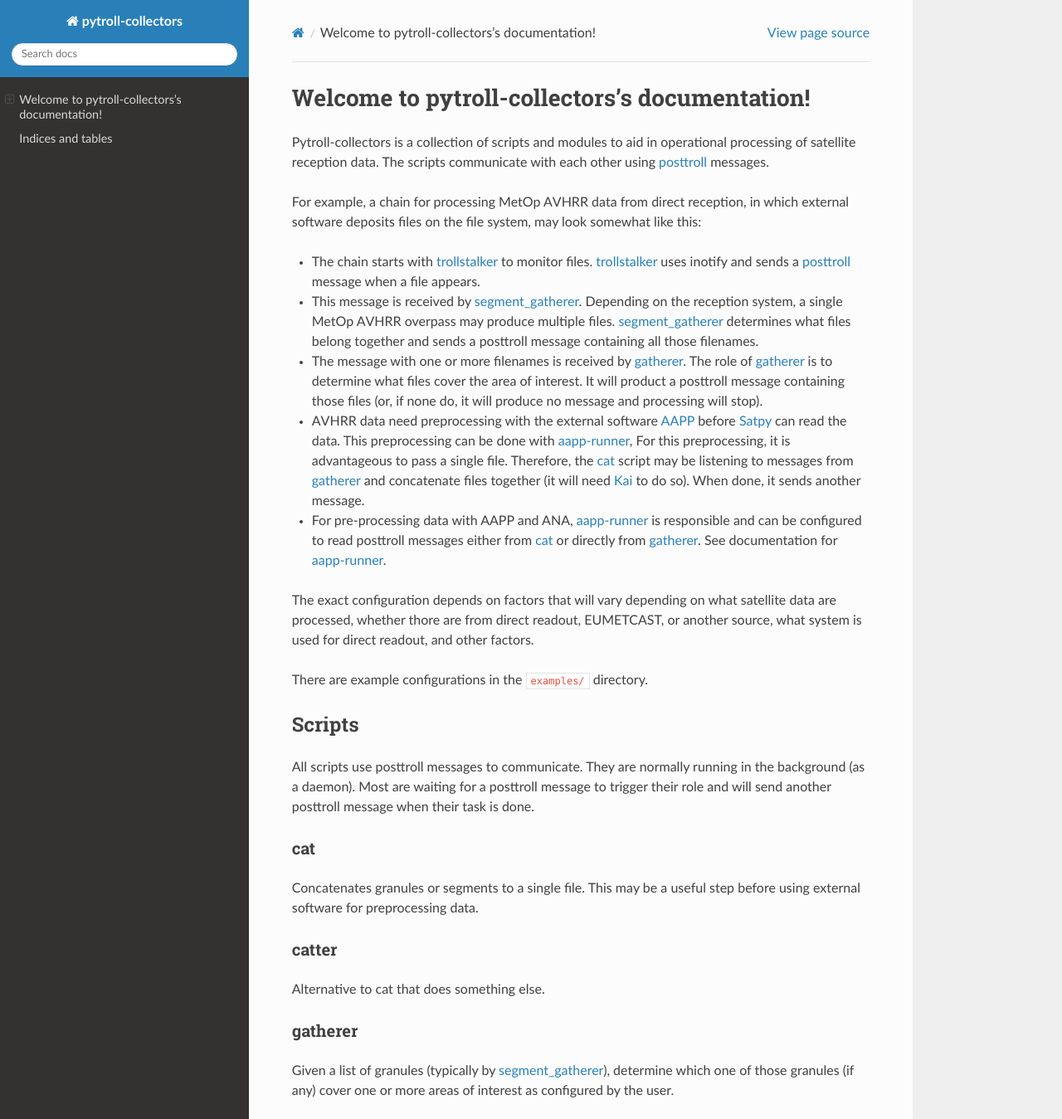
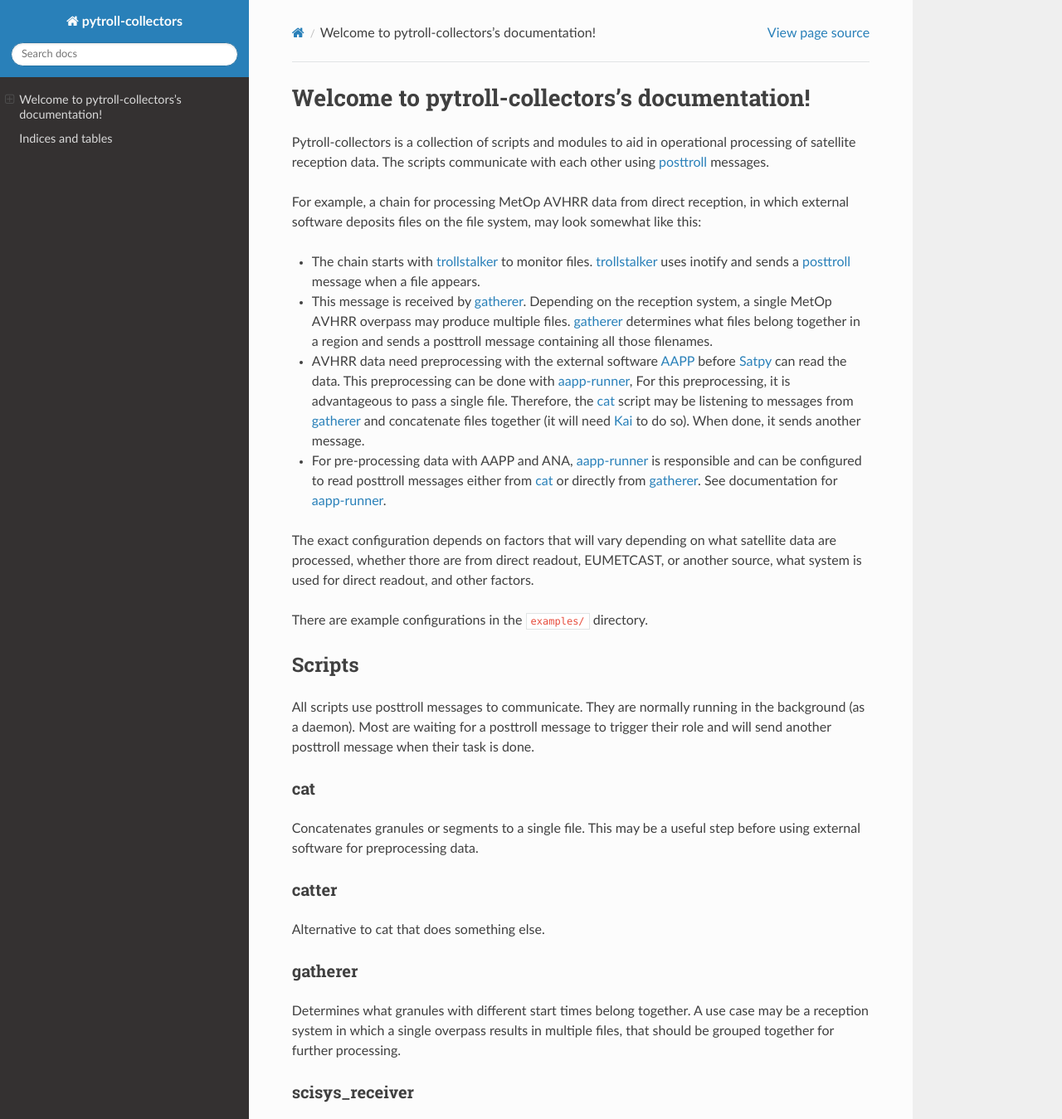
Before and after one commit to pytroll/pytroll-collectors, a Sphinx documentation site: the page built from doc/source/index.rst, in a window 1280 px wide and 1400 px high, cut to the strip 0-1349 px from the top of the window. Shown: the whole strip at 83% size. Built offline with Sphinx 7.4.7 and the Read the Docs theme 2.0.0, drawn with Linux system fonts in a browser that asks for light colours.

Commit message:
Fix docs for segment_gatherer
I understood segment_gatherer wrongly.  Based on a clarification by
Panu, clarify the difference between gatherer and segment_gatherer in
the documentation.

```diff
--- a/doc/source/index.rst
+++ b/doc/source/index.rst
@@ -21,14 +21,10 @@
 * The chain starts with :ref:`trollstalker` to monitor files.
   :ref:`trollstalker` uses inotify and sends a `posttroll`_ message
   when a file appears.
-* This message is received by :ref:`segment-gatherer`.  Depending on the
+* This message is received by :ref:`gatherer`.  Depending on the
   reception system, a single MetOp AVHRR overpass may produce multiple files.
-  :ref:`segment-gatherer` determines what files belong together and sends a
-  posttroll message containing all those filenames.
-* The message with one or more filenames is received by :ref:`gatherer`.
-  The role of :ref:`gatherer` is to determine what files cover the area of
-  interest.  It will product a posttroll message containing those files (or,
-  if none do, it will produce no message and processing will stop).
+  :ref:`gatherer` determines what files belong together in a region and sends
+  a posttroll message containing all those filenames.
 * AVHRR data need preprocessing with the external software `AAPP`_ before
   `Satpy`_ can read the data.  This preprocessing can be done with
   `aapp-runner`_, For this preprocessing, it is advantageous to pass a single
@@ -78,9 +74,9 @@
 gatherer
 ^^^^^^^^
 
-Given a list of granules (typically by :ref:`segment-gatherer`), determine
-which one of those granules (if any) cover one or more areas of interest
-as configured by the user.
+Determines what granules with different start times belong together.
+A use case may be a reception system in which a single overpass results
+in multiple files, that should be grouped together for further processing.
 
 scisys_receiver
 ^^^^^^^^^^^^^^^
```
Also changed, not shown: 2 other files.
